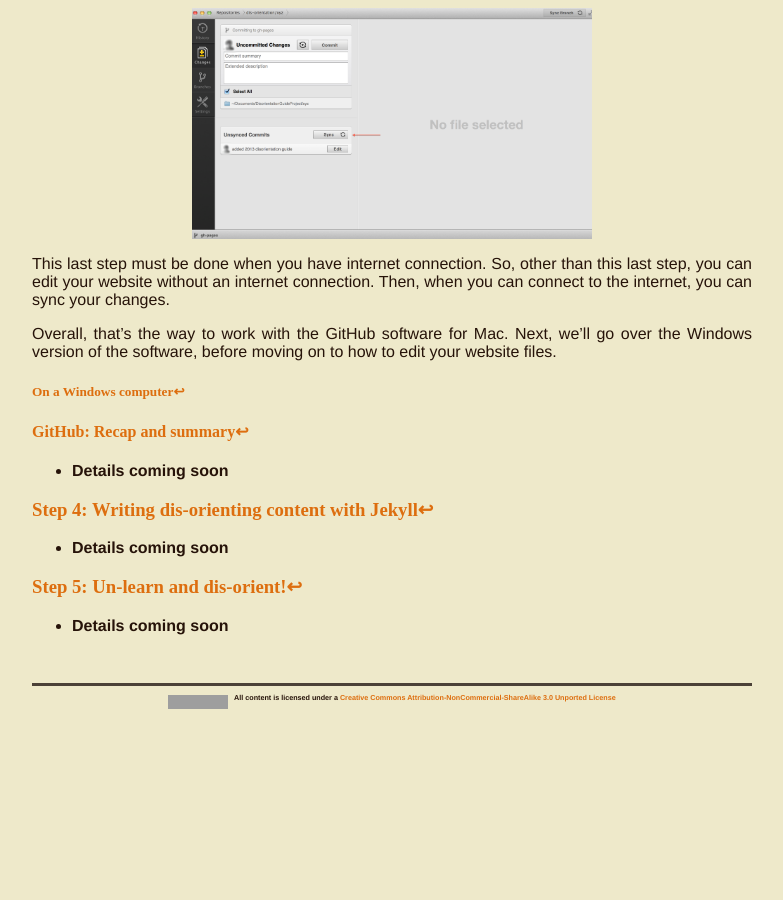
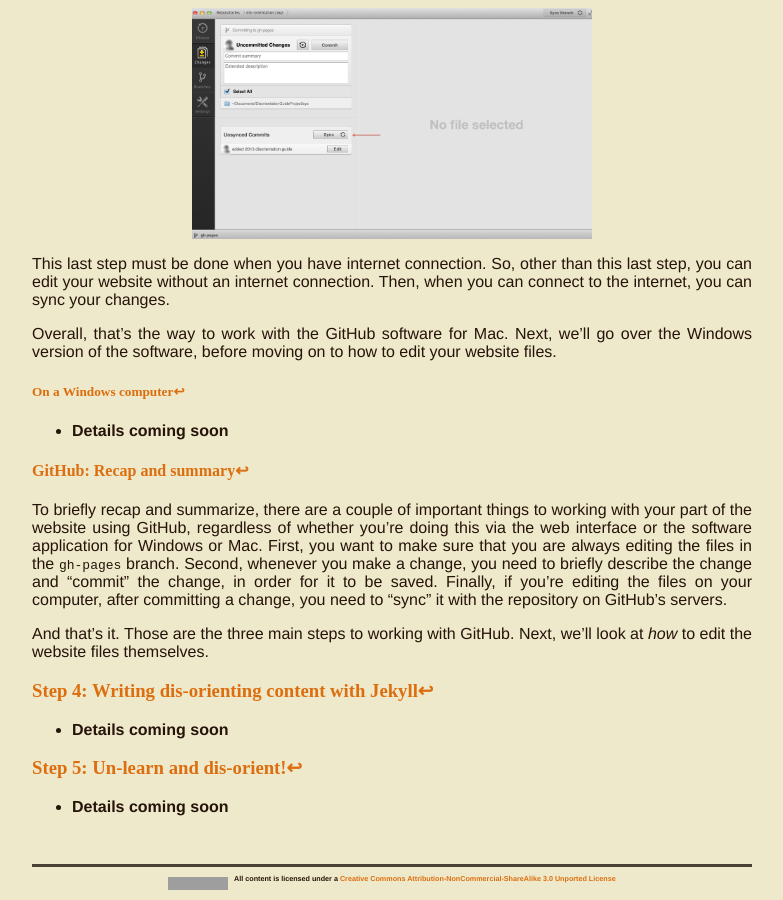
Before and after one commit to dis-orientation/dis-orientation.github.io, a Jekyll site: the page built from involved.md, in a window 1280 px wide and 900 px high, scrolled down 6880 px. Shown: the whole window, without its empty margins (248-1031 px from the left). Built offline with Jekyll 4.4.1, drawn with Linux system fonts in a browser that asks for light colours; Markdown is read by kramdown in place of the engine named in the settings; before the commit the page ends 7599 px from its top, so only the background shows below that; grey boxes are pictures that could not be loaded.

Commit message:
updated recap section

```diff
--- a/involved.md
+++ b/involved.md
@@ -149,9 +149,13 @@
 
 ##### <a id="windows">On a Windows computer</a><a href="#toc">↩</a>
 
+- **Details coming soon**
+
 #### <a id="github-summary">GitHub: Recap and summary</a><a href="#toc">↩</a>
 
-- **Details coming soon**
+To briefly recap and summarize, there are a couple of important things to working with your part of the website using GitHub, regardless of whether you're doing this via the web interface or the software application for Windows or Mac. First, you want to make sure that you are always editing the files in the `gh-pages` branch. Second, whenever you make a change, you need to briefly describe the change and "commit" the change, in order for it to be saved. Finally, if you're editing the files on your computer, after committing a change, you need to "sync" it with the repository on GitHub's servers.
+
+And that's it. Those are the three main steps to working with GitHub. Next, we'll look at *how* to edit the website files themselves.
 
 ### <a id="step-4">Step 4: Writing dis-orienting content with Jekyll</a><a href="#toc">↩</a>
 
```
